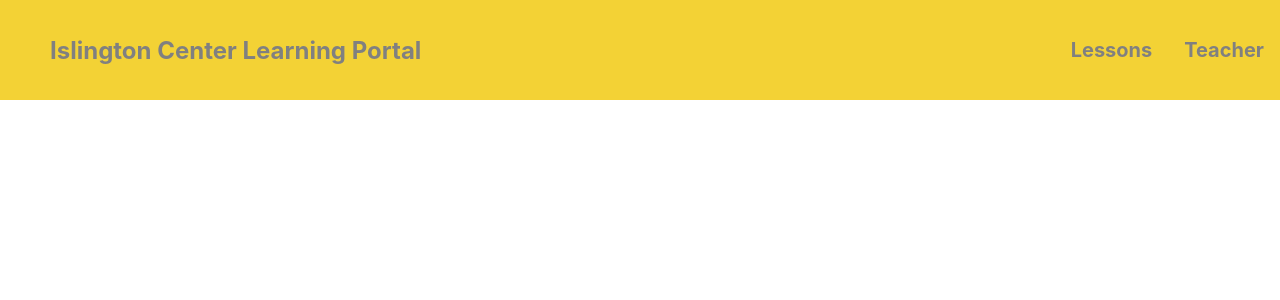
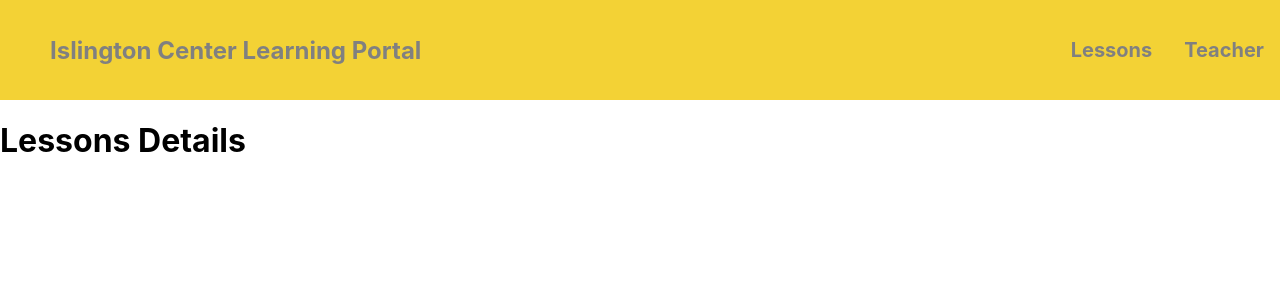
Before and after one commit to douglas86/cyf-Ldn8-Islington-Center-v2, a React (Create React App) app in the folder client/: page /lessons/1 in a window 1280 px wide. Shown: the top 300 px of the page. Built offline with nearby package versions, Linux system fonts and the light colour scheme.

Commit message:
Added a page route with an id for the lessons page

```diff
--- a/client/src/construction/App.jsx
+++ b/client/src/construction/App.jsx
@@ -5,10 +5,11 @@ import Layout from "../components/template/Layout";
 
 import "./App.css";
 
-function App() {
+const App = () => {
   const routeComponents = routes.map(({ path, component }, key) => (
     <Route path={path} element={component} key={key} />
   ));
+
   return (
     <>
       <Layout>
@@ -18,6 +19,6 @@ function App() {
       </Layout>
     </>
   );
-}
+};
 
 export default App;
--- a/client/src/construction/routes.jsx
+++ b/client/src/construction/routes.jsx
@@ -1,6 +1,7 @@
 import Home from "../pages/Home";
 import Lessons from "../pages/Lessons";
 import Teacher from "../pages/Teacher";
+import LessonsDetails from "../pages/LessonsDetails";
 
 export const routes = [
   {
@@ -15,4 +16,8 @@ export const routes = [
     path: "/teacher",
     component: <Teacher />,
   },
+  {
+    path: "/lessons/:id",
+    component: <LessonsDetails />,
+  },
 ];
--- /dev/null
+++ b/client/src/pages/LessonsDetails.jsx
@@ -0,0 +1,9 @@
+const LessonsDetails = () => {
+  return (
+    <>
+      <h1>Lessons Details</h1>
+    </>
+  );
+};
+
+export default LessonsDetails;
```
